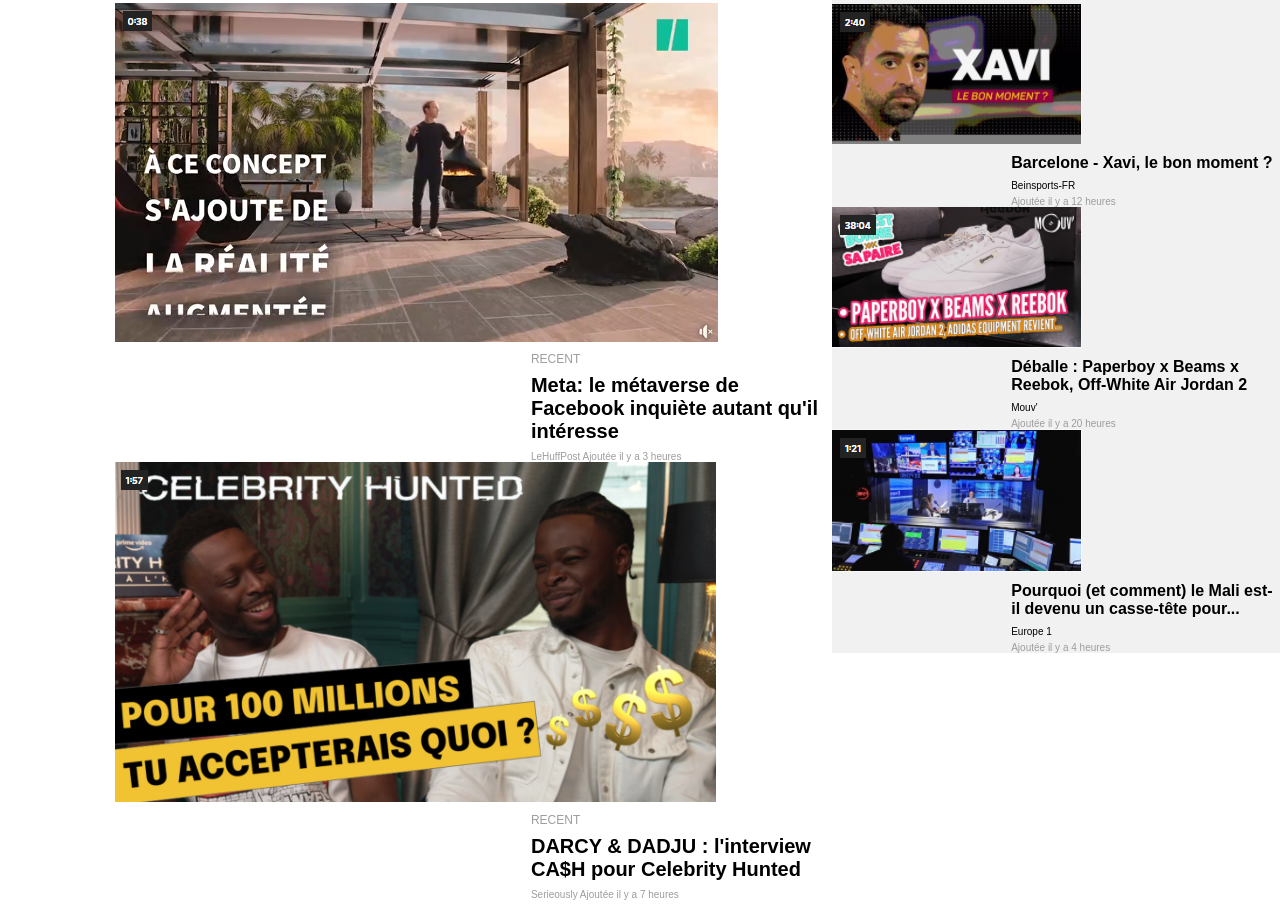
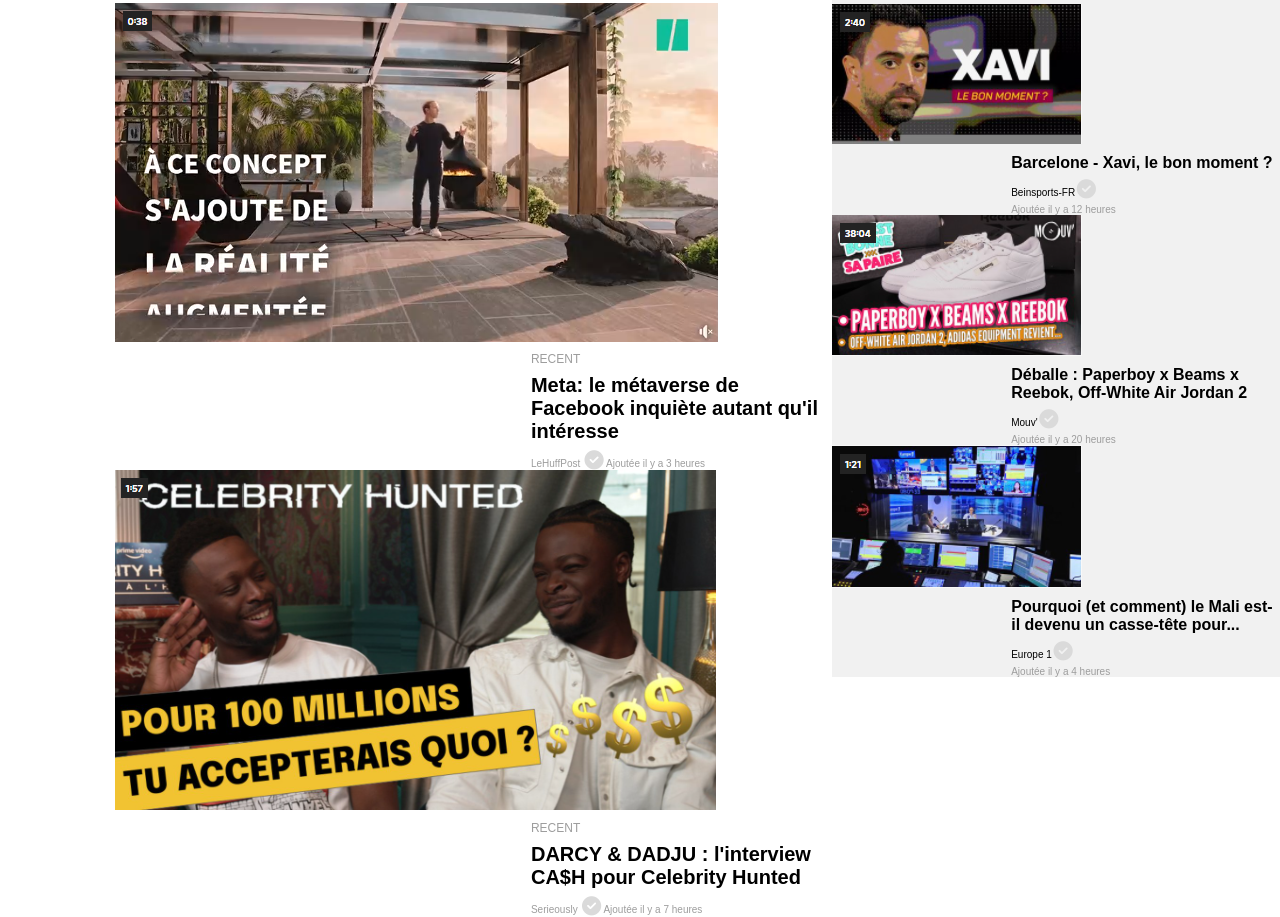
Before and after one commit to Shano1993/dailymotion_page, a plain HTML site: page index.html in a window 1280 px wide. Shown: the part 238-1155 px from the top of the page. Drawn offline with Linux system fonts and the light colour scheme.

Commit message:
dailymotion_page

```diff
--- a/assets/css/style.css
+++ b/assets/css/style.css
@@ -173,3 +173,7 @@
     font-size: 16px;
     margin-top: 0.5rem;
 }
+
+i {
+    margin-left: 0.1rem;
+}
--- a/index.html
+++ b/index.html
@@ -54,7 +54,7 @@
 
                     <h4>Meta: le métaverse de Facebook inquiète autant qu'il intéresse</h4>
 
-                    <p class="foot">LeHuffPost Ajoutée il y a 3 heures</p>
+                    <p class="foot">LeHuffPost <i class="fas fa-check-circle"></i> Ajoutée il y a 3 heures</p>
 
                 </div>
 
@@ -70,7 +70,7 @@
 
                     <h4>DARCY & DADJU : l'interview CA$H pour Celebrity Hunted</h4>
 
-                    <p class="foot">Serieously Ajoutée il y a 7 heures</p>
+                    <p class="foot">Serieously <i class="fas fa-check-circle"></i> Ajoutée il y a 7 heures</p>
 
                 </div>
 
@@ -88,7 +88,7 @@
 
                 <div class="info">
                     <h4>Barcelone - Xavi, le bon moment ?</h4>
-                    <p class=".foot">Beinsports-FR</p>
+                    <p class=".foot">Beinsports-FR<i class="fas fa-check-circle"></i></p>
                     <p class="foot">Ajoutée il y a 12 heures</p>
                 </div>
 
@@ -100,7 +100,7 @@
 
                 <div class="info">
                     <h4>Déballe : Paperboy x Beams x Reebok, Off-White Air Jordan 2</h4>
-                    <p class=".foot">Mouv'</p>
+                    <p class=".foot">Mouv'<i class="fas fa-check-circle"></i></p>
                     <p class="foot">Ajoutée il y a 20 heures</p>
                 </div>
 
@@ -112,7 +112,7 @@
 
                 <div class="info">
                     <h4>Pourquoi (et comment) le Mali est-il devenu un casse-tête pour...</h4>
-                    <p class=".foot">Europe 1</p>
+                    <p class=".foot">Europe 1<i class="fas fa-check-circle"></i></p>
                     <p class="foot">Ajoutée il y a 4 heures</p>
                 </div>
 
```
